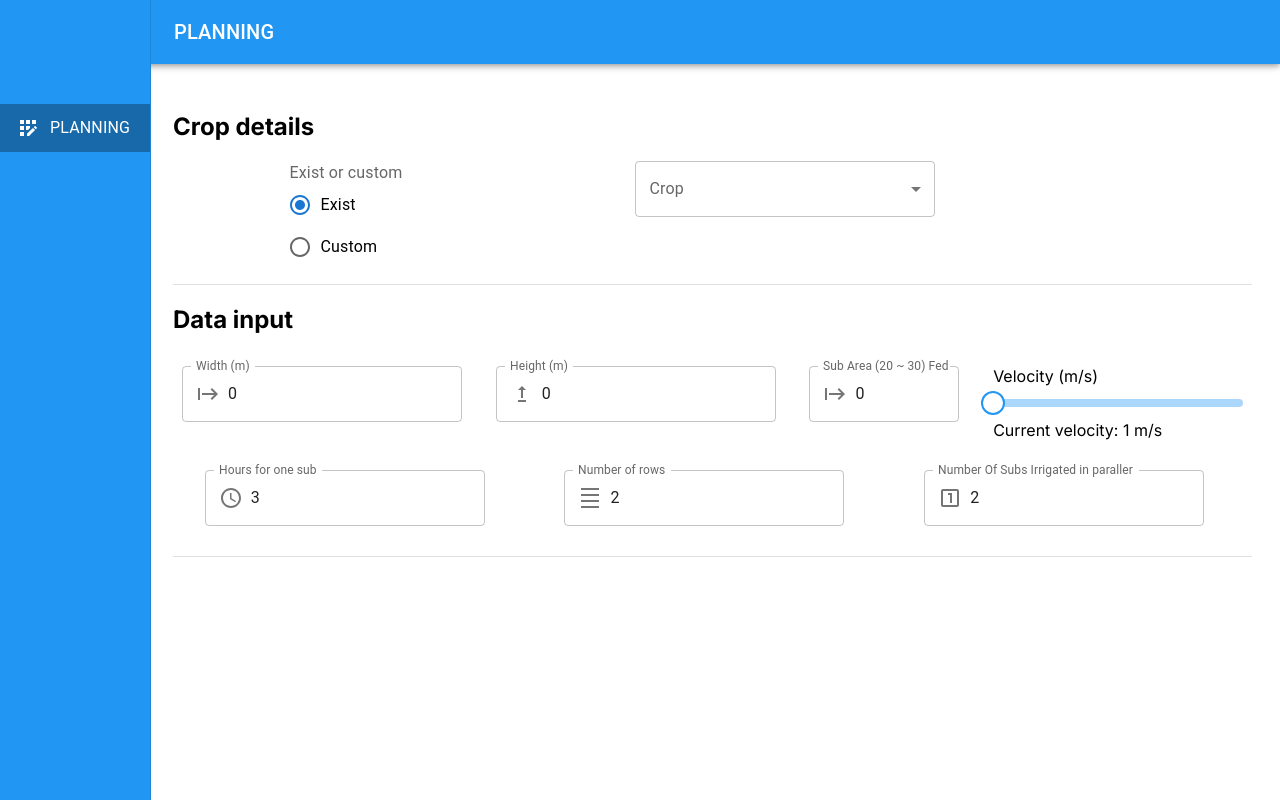
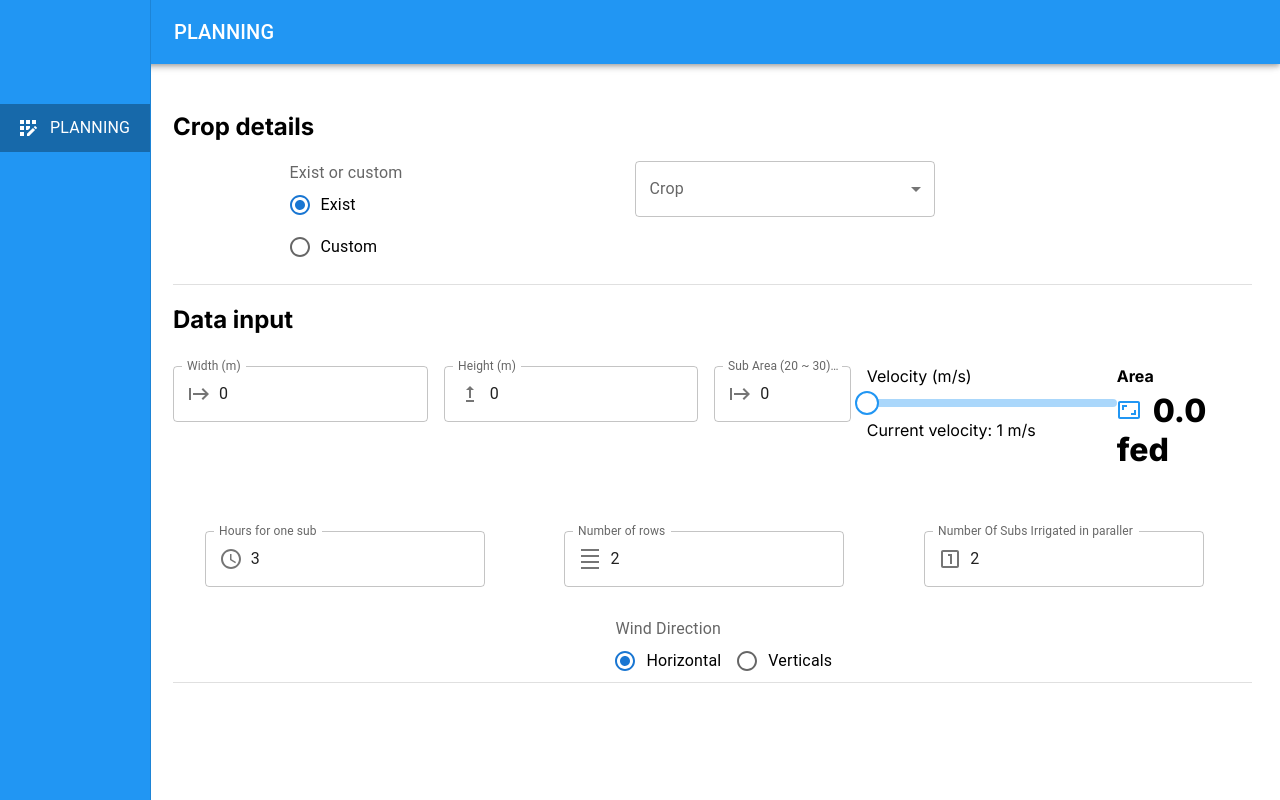
Before and after one commit to abdabdii/hydrology-calculator, a Next.js app: page /planning in a window 1280 px wide. Built offline with nearby package versions, Linux system fonts and the light colour scheme.

Commit message:
Exceeded Limit - Wind direction

```diff
--- a/app/planning/page.js
+++ b/app/planning/page.js
@@ -19,6 +19,10 @@ export default function Planning() {
   const [hrs, setHrs] = useState(3);
   const [rows, setRows] = useState(2);
   const [irrg, setIrrg] = useState(2);
+  const [windDir, setWindDir] = useState("horizontal");
+
+
+
   return (
     <main style={{ overflowX: "hidden" }}>
       <Crop
@@ -47,6 +51,8 @@ export default function Planning() {
         setRows={setRows}
         irrg={irrg}
         setIrrg={setIrrg}
+        windDir={windDir}
+        setWindDir={setWindDir}
       />
       <Divider />
       {x && y && allowed && width && height && q ? (
@@ -62,6 +68,7 @@ export default function Planning() {
           hrs={hrs}
           rows={rows}
           irr={irrg}
+          windDir={windDir}
         />
       ) : (
         ""
--- a/components/Area.js
+++ b/components/Area.js
@@ -1,3 +1,4 @@
+import { useState } from "react";
 import TextField from "@mui/material/TextField";
 import AspectRatioOutlinedIcon from "@mui/icons-material/AspectRatioOutlined";
 import StartOutlinedIcon from "@mui/icons-material/StartOutlined";
@@ -8,6 +9,14 @@ import DensitySmallIcon from "@mui/icons-material/DensitySmall";
 import LooksOneOutlinedIcon from "@mui/icons-material/LooksOneOutlined";
 import StatPreview from "./StatPreview";
 import { CustomSlider } from "./CustomSlider";
+
+import {
+  FormControl,
+  FormControlLabel,
+  FormLabel,
+  Radio,
+  RadioGroup,
+} from "@mui/material";
 
 export default function Area({
   width,
@@ -24,7 +33,14 @@ export default function Area({
   setRows,
   irrg,
   setIrrg,
+  windDir,
+  setWindDir,
 }) {
+  const handleChange = (event) => {
+    setWindDir(event.target.value);
+  };
+  // console.log(windDir)
+
   return (
     <>
       <h2 style={{ marginBottom: "32px" }}>Data input</h2>
@@ -123,7 +139,11 @@ export default function Area({
             SelectedIcon={AspectRatioOutlinedIcon}
           />
         ) : (
-          ""
+          <StatPreview
+          label="Area"
+          value= "0.0 fed"
+          SelectedIcon={AspectRatioOutlinedIcon}
+        />
         )}
       </div>
       <div
@@ -197,6 +217,23 @@ export default function Area({
           style={{ marginRight: "16px", maxWidth: "300px" }}
         />
       </div>
+
+      <FormControl style={{ marginLeft: "41%"}}>
+        <FormLabel id="demo-row-radio-buttons-group-label">Wind Direction</FormLabel>
+        <RadioGroup
+          row
+          aria-labelledby="demo-row-radio-buttons-group-label"
+          name="row-radio-buttons-group"
+          defaultValue="horizontal"
+          value={windDir}
+          onChange={handleChange}
+        >
+          <FormControlLabel value="horizontal" control={<Radio />} label="Horizontal" />
+          <FormControlLabel value="verticals" control={<Radio />} label="Verticals" />
+        </RadioGroup>
+      </FormControl>
+
+
     </>
   );
 }
--- a/components/Crop.js
+++ b/components/Crop.js
@@ -8,6 +8,7 @@ import {
 } from "@mui/material";
 import DropdownSection from "./DropdownSection";
 import InputBoxes from "./InputBoxes";
+
 
 export default function Crop({
   inputValue,
--- a/components/PlanningResult.js
+++ b/components/PlanningResult.js
@@ -31,12 +31,25 @@ export default function PlanningResult({
   rows,
   irr,
   area,
+  windDir,
 }) {
   const nOfSubs = Number((area / allowed).toFixed(2));
   const widthOfSub = width / (nOfSubs / rows); // n of rows
   const hightOfSub = height / rows;
-  const treesPerRow = 2 * Math.floor((widthOfSub - 3) / x / 2);
-  const nOfLinesPerSub = Math.floor(hightOfSub / y);
+  let treesPerRow = 0;
+  let nOfLinesPerSub = 0;
+
+  if(windDir == "horizontal") {
+     treesPerRow = 2 * Math.floor((widthOfSub - 3) / x / 2);
+     nOfLinesPerSub = Math.floor(hightOfSub / y);
+
+  } else if (windDir == "verticals") {
+     treesPerRow = 2 * Math.floor((hightOfSub - 3) / x / 2);
+     nOfLinesPerSub = Math.floor(widthOfSub / y);
+  }
+
+  // const treesPerRow = 2 * Math.floor((widthOfSub - 3) / x / 2);
+  // const nOfLinesPerSub = Math.floor(hightOfSub / y);
   const nOfTrees = nOfLinesPerSub * treesPerRow;
   const qSubArea = Number(((q * nOfTrees) / 1000).toFixed(2));
   const hoursPerIrrg = hrs; //hours input
@@ -59,6 +72,16 @@ export default function PlanningResult({
       <div style={{ display: "flex", flexDirection: "column" }}>
         <h3 style={{ color: "#2196f3" }}>Two rows</h3>
         <div style={style}>
+          <StatPreview
+            label="Mainline diameter"
+            value={`${mainLineDiameter} mm`}
+            SelectedIcon={CircleOutlinedIcon}
+          />
+          <StatPreview
+            label="Hose Diameter"
+            value={`${khartoumDiamter} mm`}
+            SelectedIcon={CircleOutlinedIcon}
+          />
           <StatPreview
             label="Number of Subs"
             value={`${nOfSubs} sub`}
@@ -88,6 +111,8 @@ export default function PlanningResult({
             label="Number of working hours"
             value={`${nOfWorkingHours} hr`}
             SelectedIcon={QueryBuilderIcon}
+            limitedValue={18}
+            valueNum={nOfWorkingHours}
           />
           <StatPreview
             label="Trees per row"
@@ -104,16 +129,6 @@ export default function PlanningResult({
             value={`${qPerRow} m³/sec`}
             SelectedIcon={WaterDropIcon}
           />
-          <StatPreview
-            label="Mainline diameter"
-            value={`${mainLineDiameter} mm`}
-            SelectedIcon={CircleOutlinedIcon}
-          />
-          <StatPreview
-            label="Khartoum Diameter"
-            value={`${khartoumDiamter} mm`}
-            SelectedIcon={CircleOutlinedIcon}
-          />
         </div>
       </div>
       <h3 style={{ color: "#2196f3" }}>Block Dimensions</h3>
--- a/components/StatPreview.js
+++ b/components/StatPreview.js
@@ -1,10 +1,22 @@
-export default function StatPreview({ SelectedIcon, label, value }) {
+import ErrorOutlineOutlinedIcon from '@mui/icons-material/ErrorOutlineOutlined';
+
+export default function StatPreview({ SelectedIcon, label, value, limitedValue = 0, valueNum }) {
+    const exceedLimit = valueNum > limitedValue ? "red" : "";
+
     return (
-        <div style={{ display: "flex", flexDirection: "column" }}>
-            <div style={{fontWeight: "bold", marginBottom: "5px"}}>{label}</div>
+        <div style={{ display: "flex", flexDirection: "column", color: exceedLimit }}>
+            <div style={{fontWeight: "bold", marginBottom: "5px"}}>
+                {exceedLimit ? (
+                    <div>
+                        <ErrorOutlineOutlinedIcon fontSize='' style={{marginRight: "2px", marginBottom: "-2px"}} />
+                        Exceed Limit
+                    </div>
+                ) : ('')}
+                {label}
+            </div>
             <p style={{ fontWeight: 800, fontSize: "32px", marginTop: "0" }}>
                 <SelectedIcon
-                    style={{ color: "#2196f3", marginRight: "12px" }}
+                    style={{ marginRight: "12px", color: exceedLimit ? exceedLimit : "#2196f3" }}
                 />
                 {value}
             </p>
```
